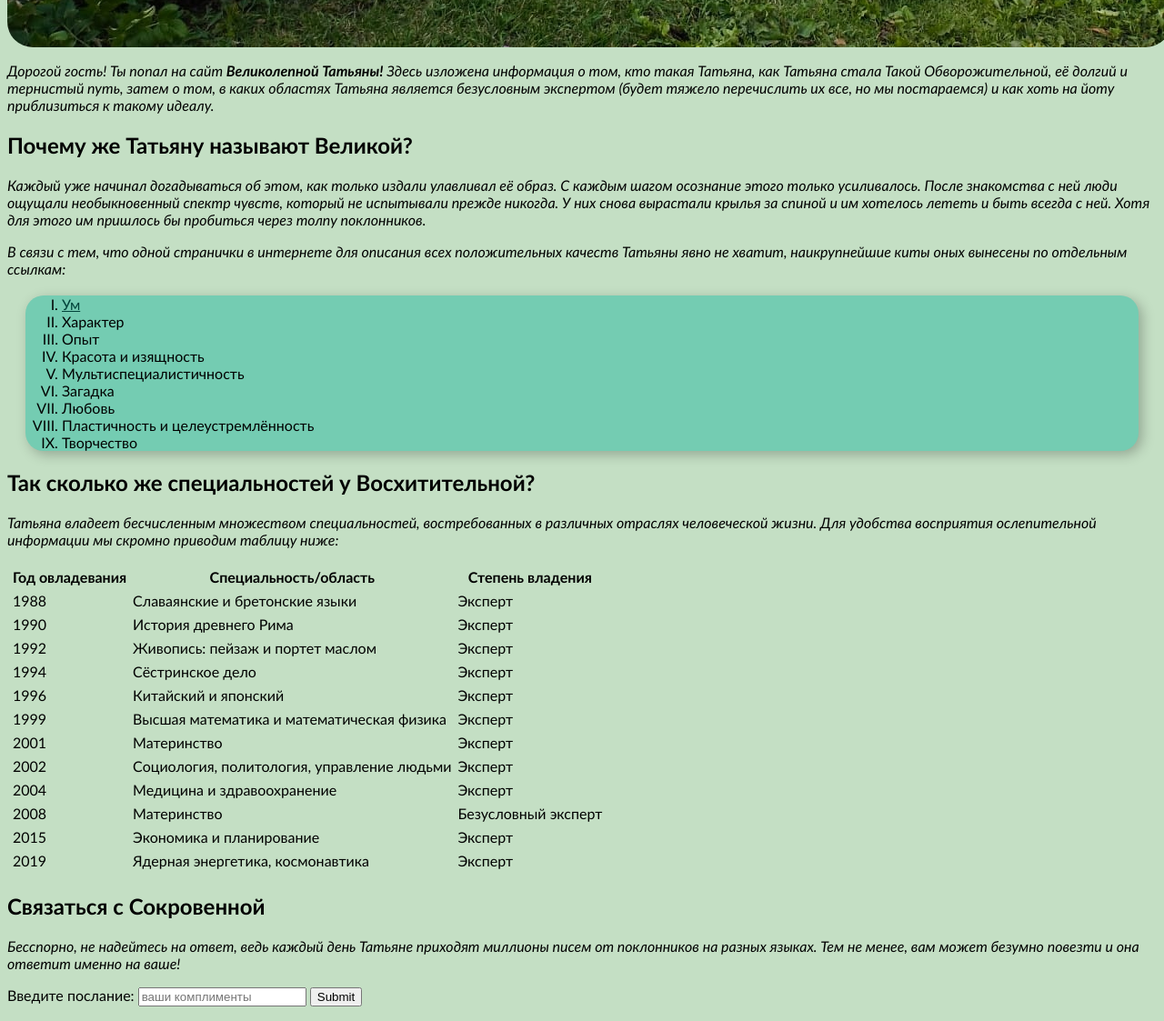
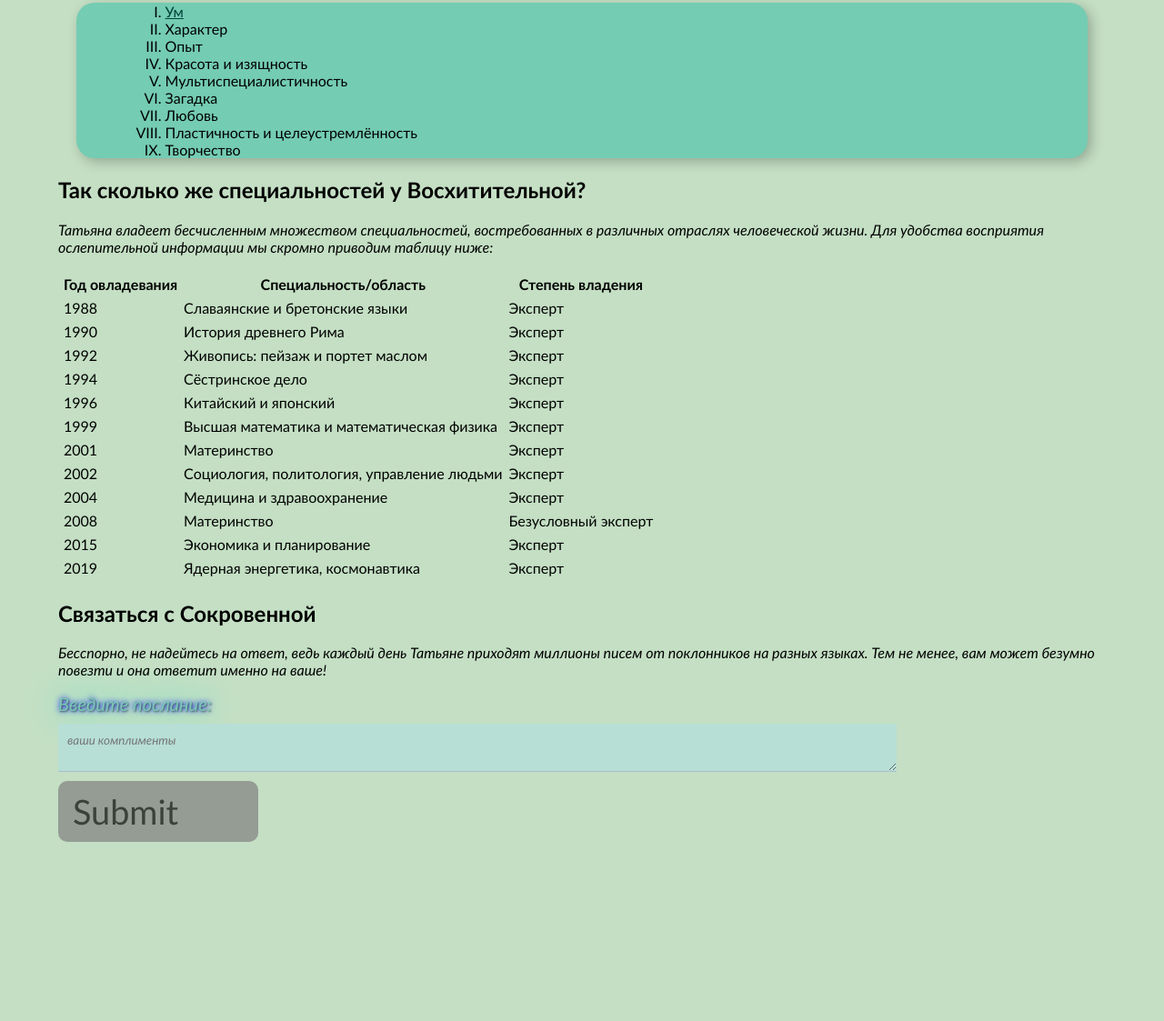
Before and after one commit to Roman1717/Tatiana_Greatest, a plain HTML site: page index.html in a window 1280 px wide. Shown: the part 976-2099 px from the top of the page at 91% size. After the commit the page ends 1918 px from the top, so only its background shows below. Drawn offline with Linux system fonts and the light colour scheme.

Commit message:
Add files via upload

```diff
--- a/index.html
+++ b/index.html
@@ -23,6 +23,7 @@
         В связи с тем, что одной странички в интернете для описания всех положительных качеств Татьяны явно не хватит, наикрупнейшие
         киты оных вынесены по отдельным ссылкам:
     </p>
+    <div class="enum">
      <ol type="I">
         <li><a href="mind.html">Ум</a></li>
         <li>Характер</li>
@@ -34,6 +35,7 @@
         <li>Пластичность и целеустремлённость</li>
         <li>Творчество</li>
      </ol>
+    </div>
      <h2>Так сколько же специальностей у Восхитительной?</h2>
      <p>
              Татьяна владеет бесчисленным множеством специальностей, востребованных в различных
@@ -112,11 +114,20 @@
          писем от поклонников на разных языках. Тем не менее, вам может безумно
          повезти и она ответит именно на ваше!
      </p>
-     <form action="/">
-         <label for="mes">Введите послание: </label>
-         <input type="text" id="mes"
-         placeholder="ваши комплименты">
-         <input type="submit">
-     </form>
+     <div class="contact">
+        <form action="/">
+            <div class="l">
+                <label for="mes">Введите послание: </label>
+            </div>
+            <div class="m">
+                <textarea id="mes"
+                placeholder="ваши комплименты"></textarea>
+            </div>
+            <div class="b">
+                <input type="submit">
+            </div>
+        </form>
+     </div>
+
 </body>
 </html>
--- a/styles.css
+++ b/styles.css
@@ -1,9 +1,14 @@
 body {
     background-color: rgb(196, 223, 196);
     font-family:'Trebuchet MS', 'Lucida Sans Unicode', 'Lucida Grande', 'Lucida Sans', Arial, sans-serif;
+    margin-left: auto;
+    margin-right: auto;
+    width: 90%;
 }
 .avatar{
     border-radius: 28px;
+    width: 50%;
+    min-width: 850px;
 }
 p{font-style: italic;}
 
@@ -11,9 +16,47 @@ h1{text-align: center;}
 
 a{color:rgb(0, 66, 57)}
 
-ol{
+.enum{
     margin: 20px 20px;
+    padding-left: 5%;
     background: rgb(116, 204, 178);
     border-radius: 20px;
     box-shadow: 4px 4px 14px rgba(0,0,0,0.25)
 }
+.contact label{
+    font-size: 20px;
+    color: #7bc9b5;
+    font-style: italic;
+    text-shadow: 1px 1px 2px rgba(0, 0, 0, 0.5), 0 0 2em rgb(0, 255, 213), 0 0 0.3em blue;
+    /*color: white;*/
+}
+.contact .m textarea{
+    border: none;
+    background: rgb(183, 223, 213);
+    width: 80%;
+    border-bottom: 1px solid rgb(171, 191, 204);
+    color: black;
+    padding: 10px 10px 10px 10px;
+    margin: 10px 10px 10px 0px;
+    outline: none;
+    font-family: inherit;
+    font-style: italic;
+    border-radius: 20 px;
+}
+.contact .b{
+    background: gray;
+    border-radius: 10px;
+    width: 200px;
+    padding: 10px 10px 10px 10px;
+}
+.contact .b input{
+    border: none;
+    background: transparent;
+    font-size: 10mm;
+    font-family: inherit;
+    cursor: pointer;
+}
+
+.contact .b, a:hover{
+    opacity: 0.7;
+}
```
Also changed, not shown: mind.html (+0 -4 lines).
